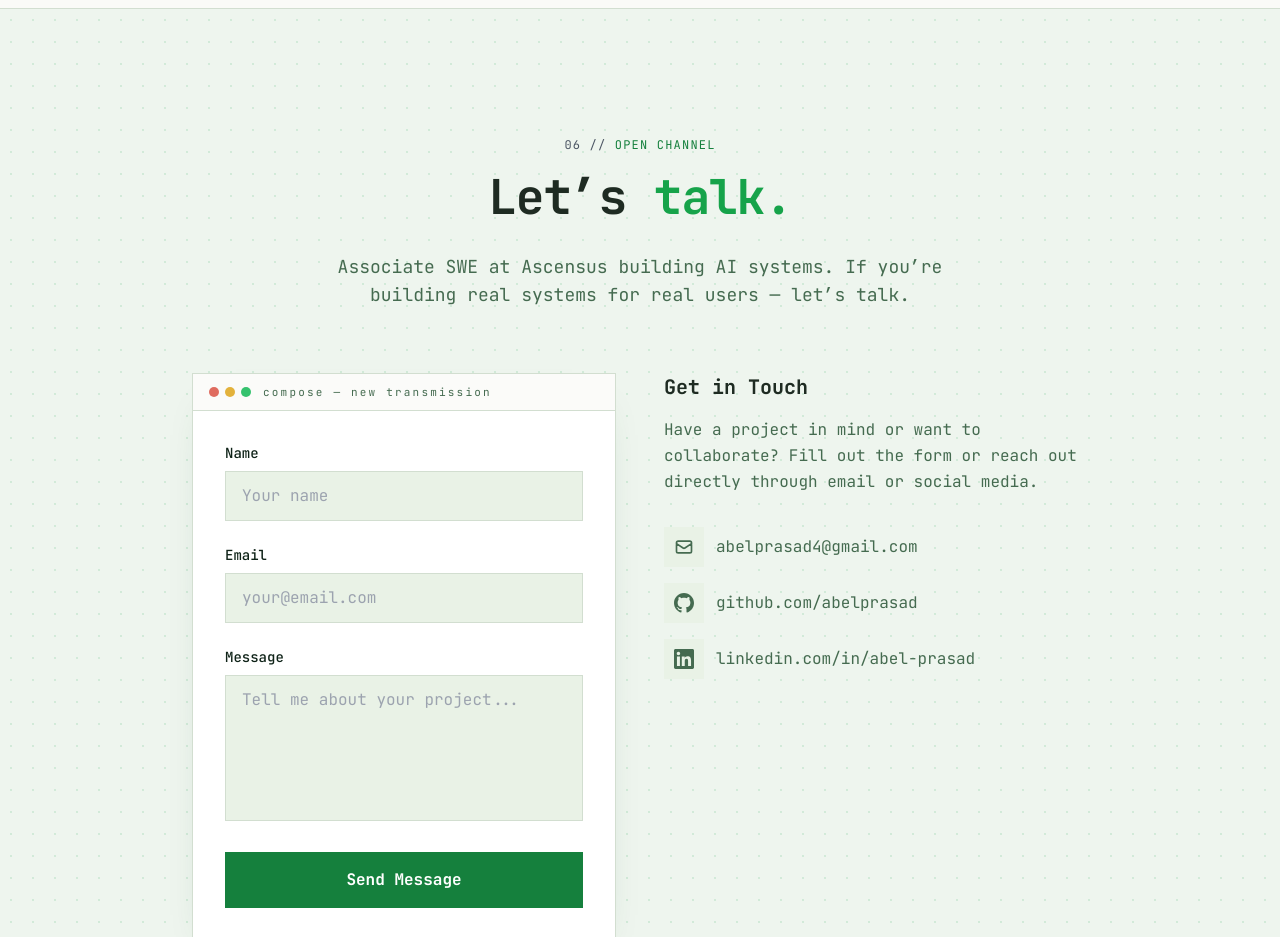
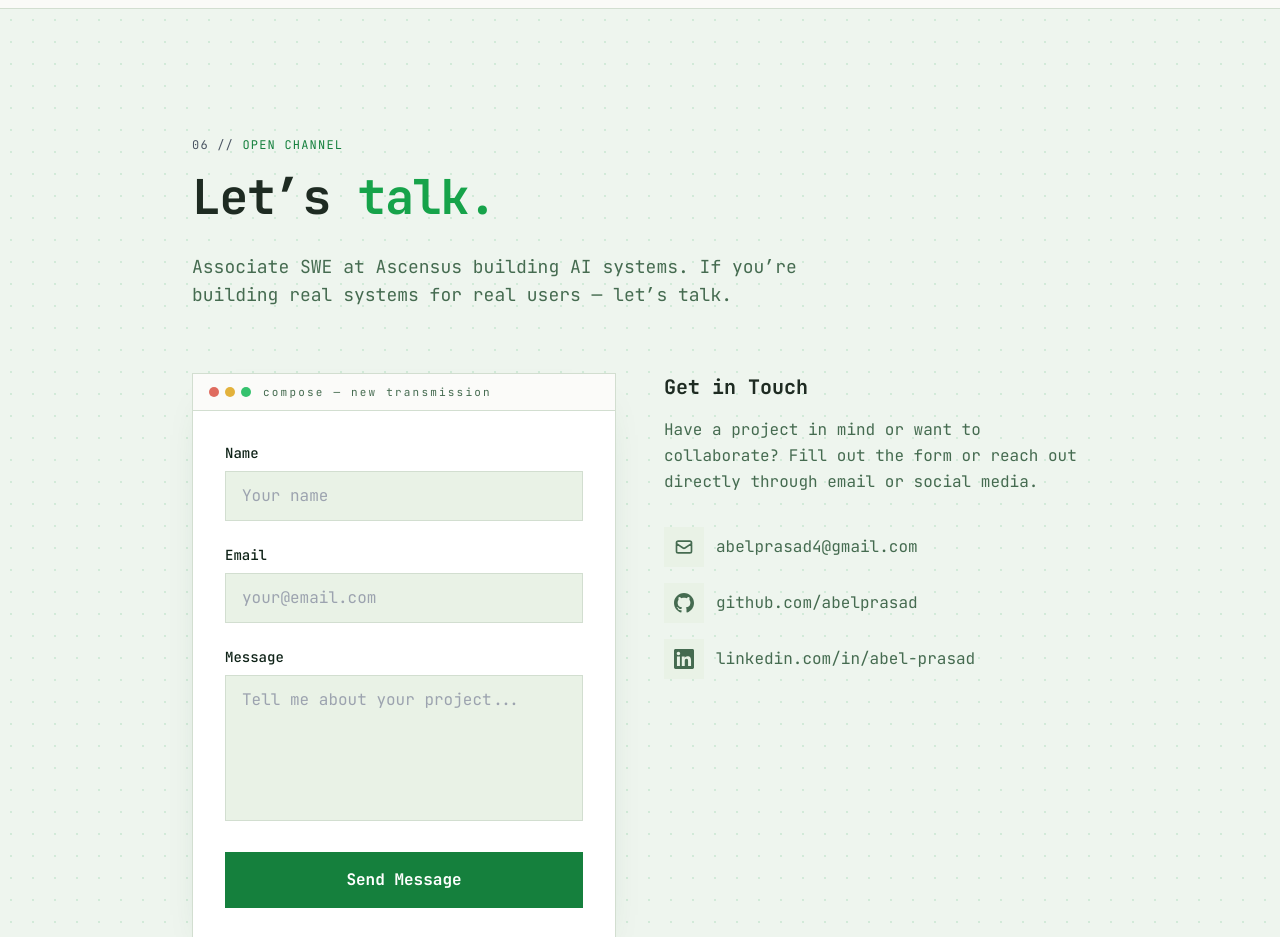
Before and after one commit to abelprasad/abelprasad.github.io, a React (Vite) app: page / in a window 1280 px wide. Shown: the part 5840-6777 px from the top of the page. Built offline with nearby package versions, Linux system fonts and the light colour scheme.

Commit message:
fix: contact block left-aligned

```diff
--- a/src/components/Contact.tsx
+++ b/src/components/Contact.tsx
@@ -35,10 +35,10 @@ const Contact = () => {
   return (
     <section id="contact" className="py-32 px-6 bg-brand-green/5 bg-dots border-t border-brand-line scroll-mt-20">
       <div className="max-w-4xl mx-auto">
-        <div className="text-center mb-16">
+        <div className="mb-16">
           <p className="font-mono text-brand-darkGreen text-xs tracking-[0.1em] mb-5"><span className="text-gray-600">06</span><span className="text-gray-600"> // </span>OPEN CHANNEL</p>
           <h2 className="text-4xl md:text-5xl font-bold mb-8 tracking-tight">Let’s <span className="text-brand-green">talk.</span></h2>
-          <p className="text-brand-muted text-lg max-w-2xl mx-auto">
+          <p className="text-brand-muted text-lg max-w-2xl">
             Associate SWE at Ascensus building AI systems. If you’re building real systems for real users — let’s talk.
           </p>
         </div>
```
